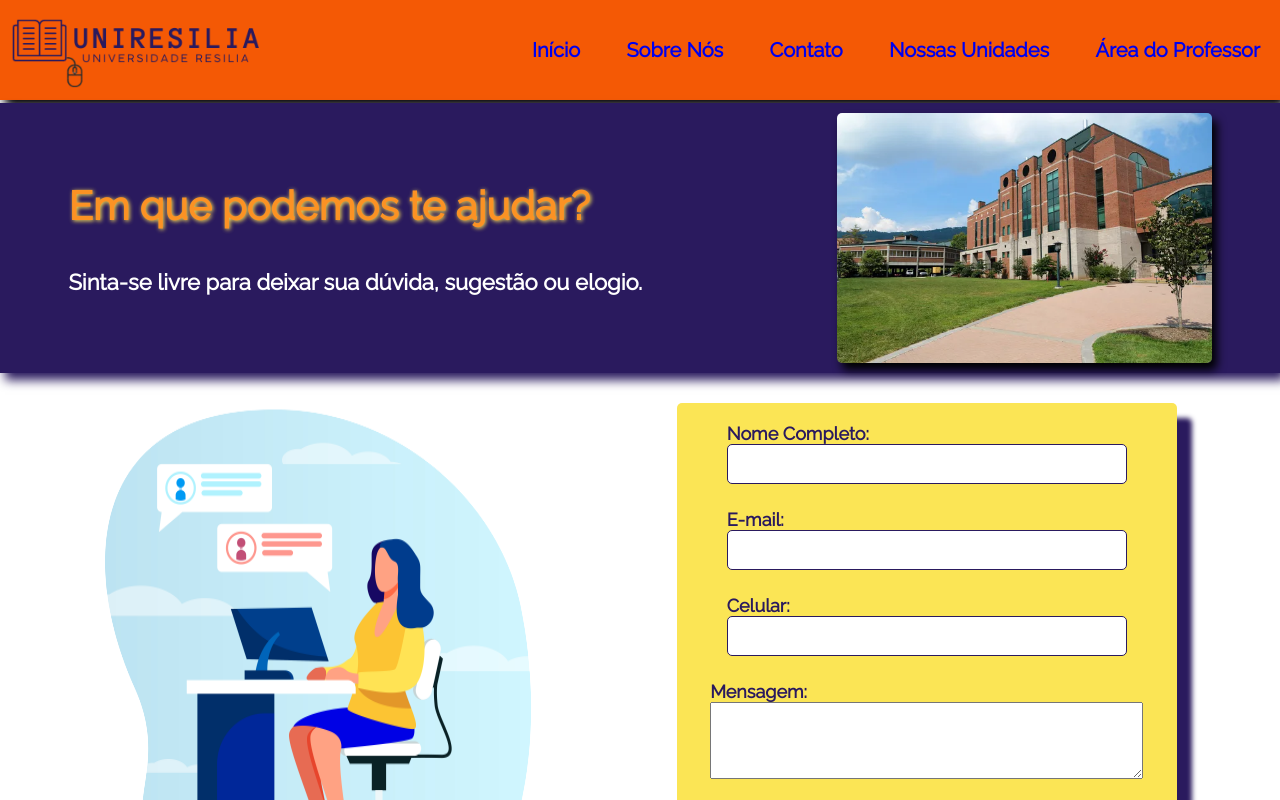
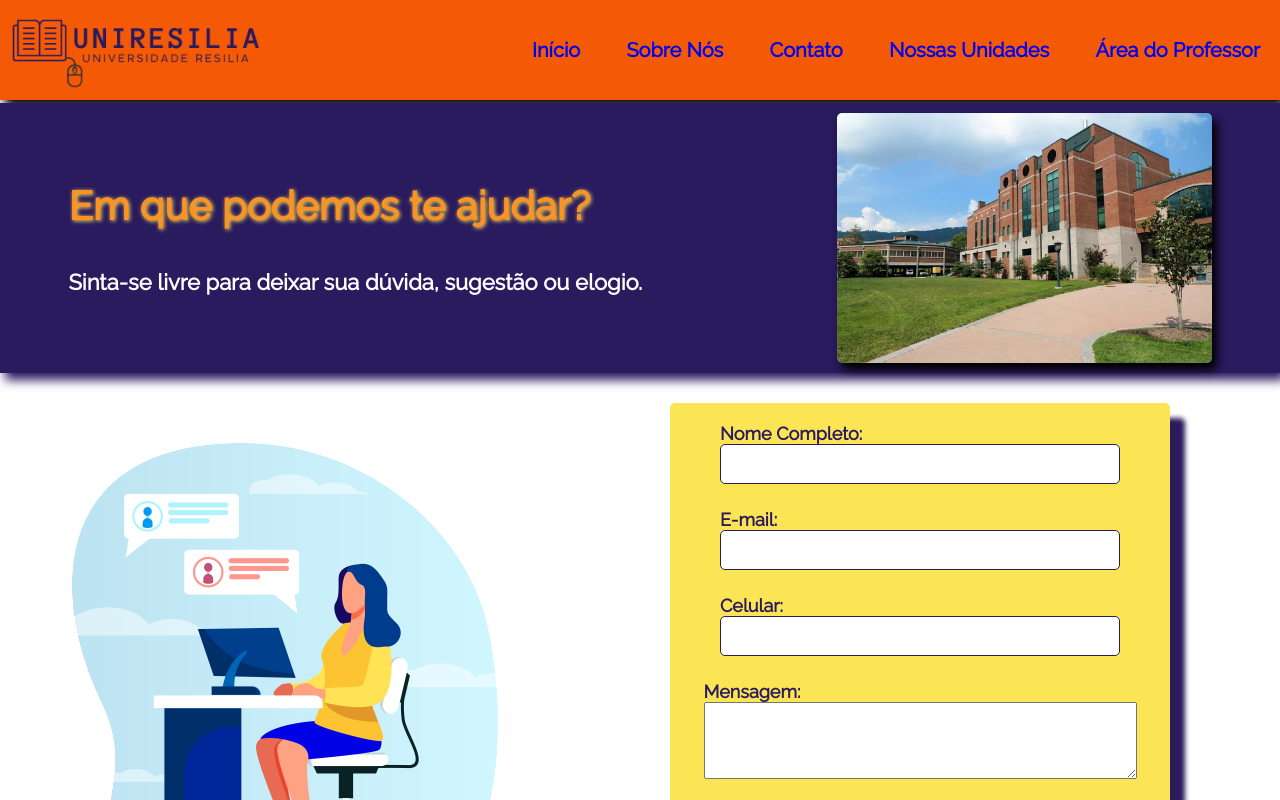
Before and after one commit to PalomaBarreto/UniResilia, a React (Create React App) app: page /contato in a window 1280 px wide. Shown: the top 800 px of the page. Built offline with nearby package versions, Linux system fonts and the light colour scheme.

Commit message:
ajustes finais

```diff
--- a/src/pages/Contato.jsx
+++ b/src/pages/Contato.jsx
@@ -30,11 +30,16 @@ function Contato() {
 }
 
 const Container = styled.section`
-  display: flex;
-  flex-direction: row;
-  justify-content: space-evenly;
+  display: grid;
+  grid-template-columns: 1fr 1fr;
+  align-items: end;
+  justify-content: center;
+  width: 100%;
 `;
-const ImgContato = styled.img``;
+const ImgContato = styled.img`
+  margin-left: 40px;
+`;
+
 const Form = styled.section`
   display: flex;
   flex-direction: column;
--- a/src/service/service.js
+++ /dev/null
@@ -1,3 +0,0 @@
-import axios from 'axios';
-
-const url = 'https://afternoon-thicket-89765.herokuapp.com/students'
--- a/src/service/teste.jsx
+++ /dev/null
@@ -1,6 +0,0 @@
-import React, {useState} from 'react'
-const [nome, setNome] = useState('')
-
-change = (e)=>{
-    nome = e.target.value
-}
```
